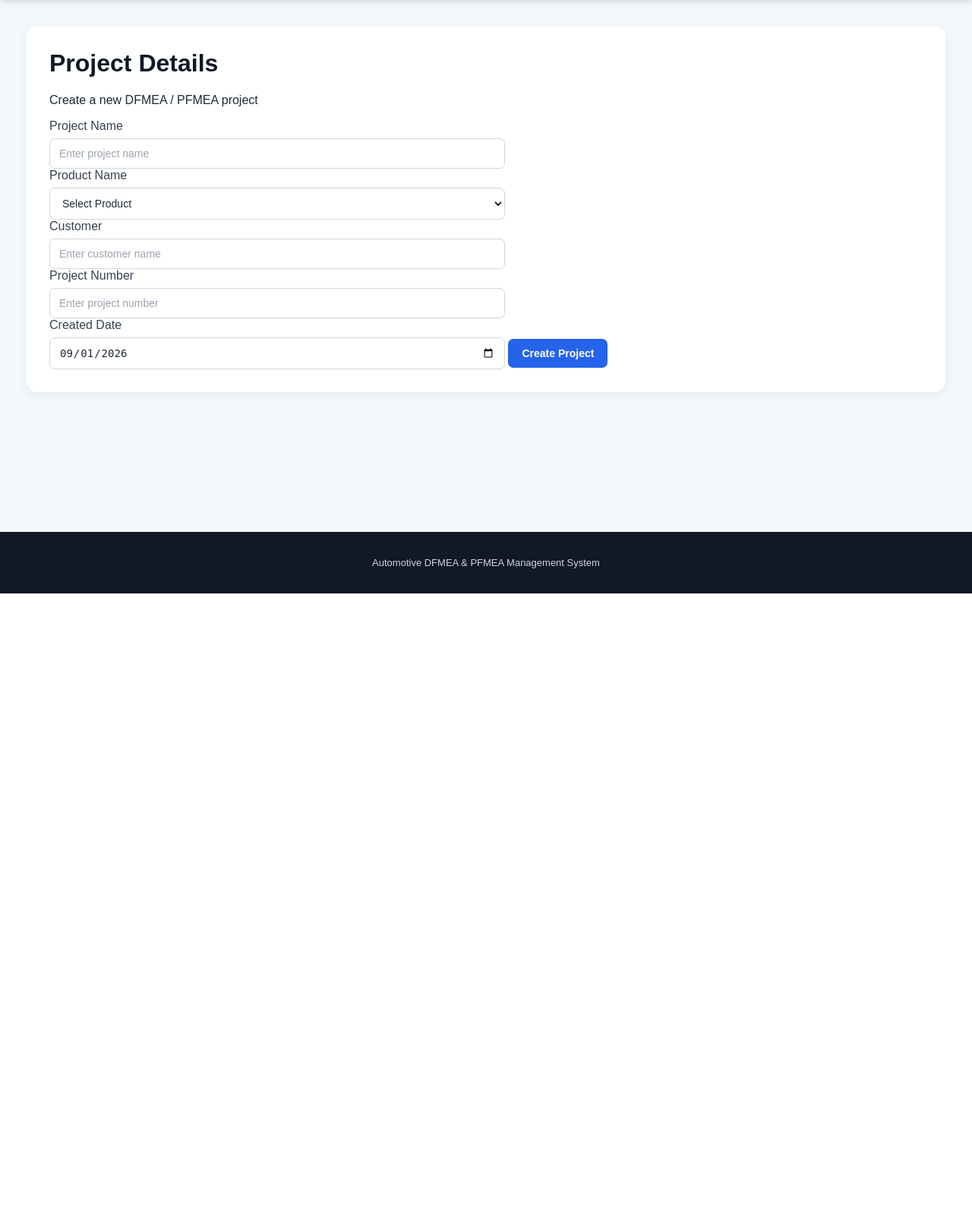
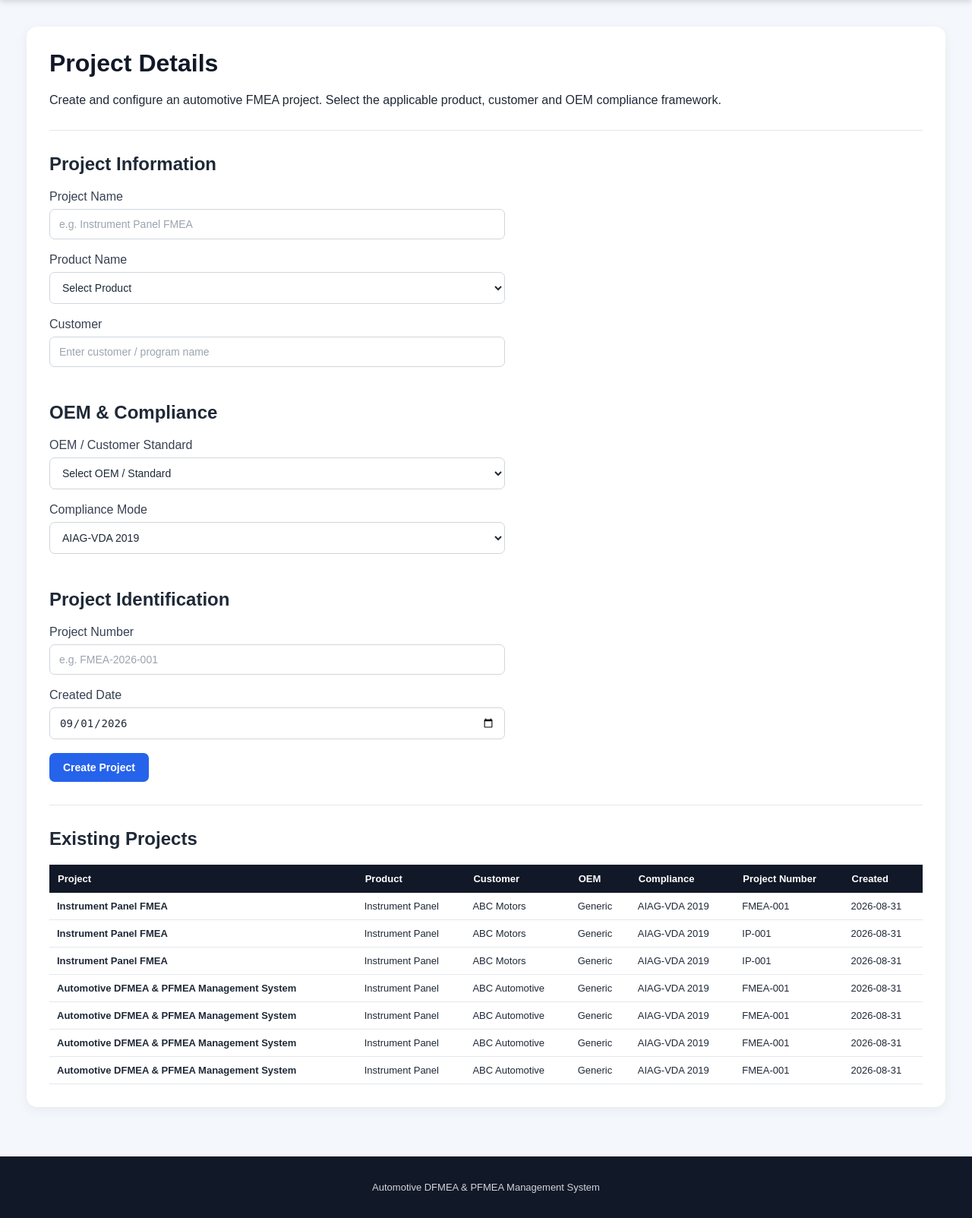
Before and after one commit to hpsabjan17-svg/Automotive-fmea-management-system, a Flask app: page /project in a window 1280 px wide. Shown: the part 114-1717 px from the top of the page at 76% size. Before the commit the page ends 895 px from the top, so only its background shows below. Run offline with Flask 3, Linux system fonts and the light colour scheme; data comes from the database, SQL or seed files in the repository.

Commit message:
Revise project.html for enhanced FMEA project setup
Updated project details form to include OEM compliance options and improved layout.

```diff
--- a/templates/project.html
+++ b/templates/project.html
@@ -2,37 +2,233 @@
 
 {% block content %}
 
-<div class="container">
-    <h1>Project Details</h1>
-    <p>Create a new DFMEA / PFMEA project</p>
+<div class="container"><h1>Project Details</h1>
 
-    <form method="POST">
+<p>
+    Create and configure an automotive FMEA project.
+    Select the applicable product, customer and OEM compliance framework.
+</p>
 
-        <label>Project Name</label>
-        <input type="text" name="project_name" placeholder="Enter project name" required>
+<hr>
 
-        <label>Product Name</label>
-        <select name="product_name" required>
-            <option value="">Select Product</option>
-            <option value="Instrument Panel">Instrument Panel</option>
-            <option value="Door Panel">Door Panel</option>
-            <option value="Center Console">Center Console</option>
-            <option value="Hard Trim">Hard Trim</option>
-            <option value="Other">Other</option>
-        </select>
+<form method="POST">
 
-        <label>Customer</label>
-        <input type="text" name="customer" placeholder="Enter customer name">
+    <h2>Project Information</h2>
 
-        <label>Project Number</label>
-        <input type="text" name="project_number" placeholder="Enter project number">
+    <label for="project_name">Project Name</label>
 
-        <label>Created Date</label>
-        <input type="date" name="created_date" value="{{ today }}" required>
+    <input
+        id="project_name"
+        type="text"
+        name="project_name"
+        placeholder="e.g. Instrument Panel FMEA"
+        required
+    >
 
-        <button type="submit">Create Project</button>
+    <br><br>
 
-    </form>
-</div>
 
-{% endblock %}
+    <label for="product_name">Product Name</label>
+
+    <select id="product_name" name="product_name" required>
+
+        <option value="">Select Product</option>
+
+        <option value="Instrument Panel">
+            Instrument Panel
+        </option>
+
+        <option value="Door Panel">
+            Door Panel
+        </option>
+
+        <option value="Center Console">
+            Center Console
+        </option>
+
+        <option value="Hard Trim">
+            Hard Trim
+        </option>
+
+        <option value="Other">
+            Other
+        </option>
+
+    </select>
+
+    <br><br>
+
+
+    <label for="customer">Customer</label>
+
+    <input
+        id="customer"
+        type="text"
+        name="customer"
+        placeholder="Enter customer / program name"
+    >
+
+    <br><br>
+
+
+    <h2>OEM & Compliance</h2>
+
+    <label for="oem_name">OEM / Customer Standard</label>
+
+    <select id="oem_name" name="oem_name" required>
+
+        <option value="">
+            Select OEM / Standard
+        </option>
+
+        <option value="Volkswagen Group">
+            Volkswagen Group
+        </option>
+
+        <option value="BMW Group">
+            BMW Group
+        </option>
+
+        <option value="Ford Motor Co">
+            Ford Motor Co
+        </option>
+
+        <option value="General Motors">
+            General Motors
+        </option>
+
+        <option value="Stellantis">
+            Stellantis
+        </option>
+
+        <option value="Generic">
+            Generic / AIAG-VDA
+        </option>
+
+    </select>
+
+    <br><br>
+
+
+    <label for="compliance_mode">Compliance Mode</label>
+
+    <select id="compliance_mode" name="compliance_mode">
+
+        <option value="AIAG-VDA 2019">
+            AIAG-VDA 2019
+        </option>
+
+        <option value="AIAG 4th Edition">
+            AIAG 4th Edition
+        </option>
+
+        <option value="OEM CSR Prototype">
+            OEM CSR Prototype
+        </option>
+
+    </select>
+
+    <br><br>
+
+
+    <h2>Project Identification</h2>
+
+    <label for="project_number">Project Number</label>
+
+    <input
+        id="project_number"
+        type="text"
+        name="project_number"
+        placeholder="e.g. FMEA-2026-001"
+    >
+
+    <br><br>
+
+
+    <label for="created_date">Created Date</label>
+
+    <input
+        id="created_date"
+        type="date"
+        name="created_date"
+        value="{{ today }}"
+        required
+    >
+
+    <br><br>
+
+    <button type="submit">
+        Create Project
+    </button>
+
+</form>
+
+{% if projects %}
+
+<hr>
+
+<h2>Existing Projects</h2>
+
+<table>
+
+    <thead>
+
+        <tr>
+            <th>Project</th>
+            <th>Product</th>
+            <th>Customer</th>
+            <th>OEM</th>
+            <th>Compliance</th>
+            <th>Project Number</th>
+            <th>Created</th>
+        </tr>
+
+    </thead>
+
+    <tbody>
+
+        {% for project in projects %}
+
+        <tr>
+
+            <td>
+                <strong>
+                    {{ project.project_name }}
+                </strong>
+            </td>
+
+            <td>
+                {{ project.product_name or "—" }}
+            </td>
+
+            <td>
+                {{ project.customer or "—" }}
+            </td>
+
+            <td>
+                {{ project.oem_name or "—" }}
+            </td>
+
+            <td>
+                {{ project.compliance_mode or "—" }}
+            </td>
+
+            <td>
+                {{ project.project_number or "—" }}
+            </td>
+
+            <td>
+                {{ project.created_date or "—" }}
+            </td>
+
+        </tr>
+
+        {% endfor %}
+
+    </tbody>
+
+</table>
+
+{% endif %}
+
+</div>{% endblock %}
```
